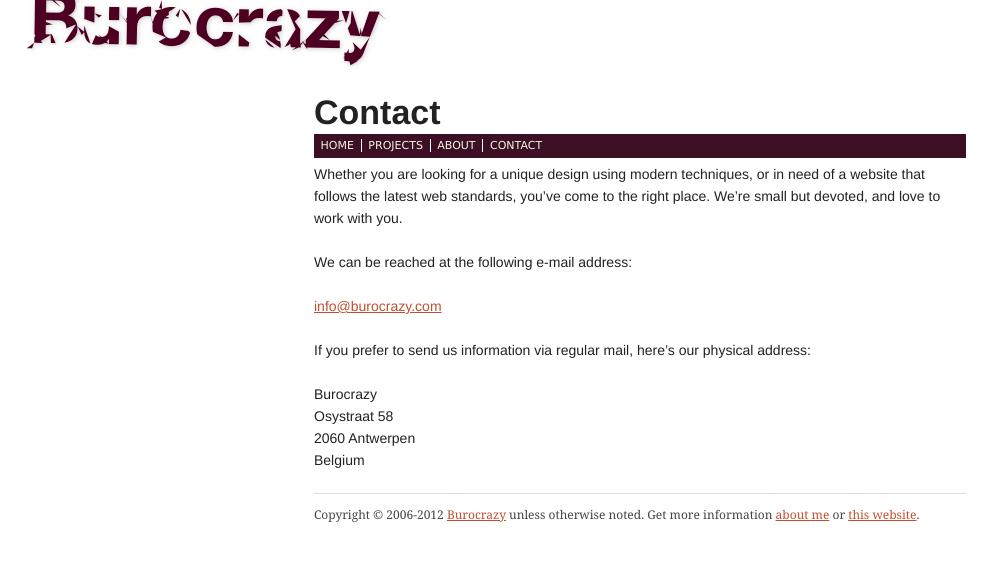
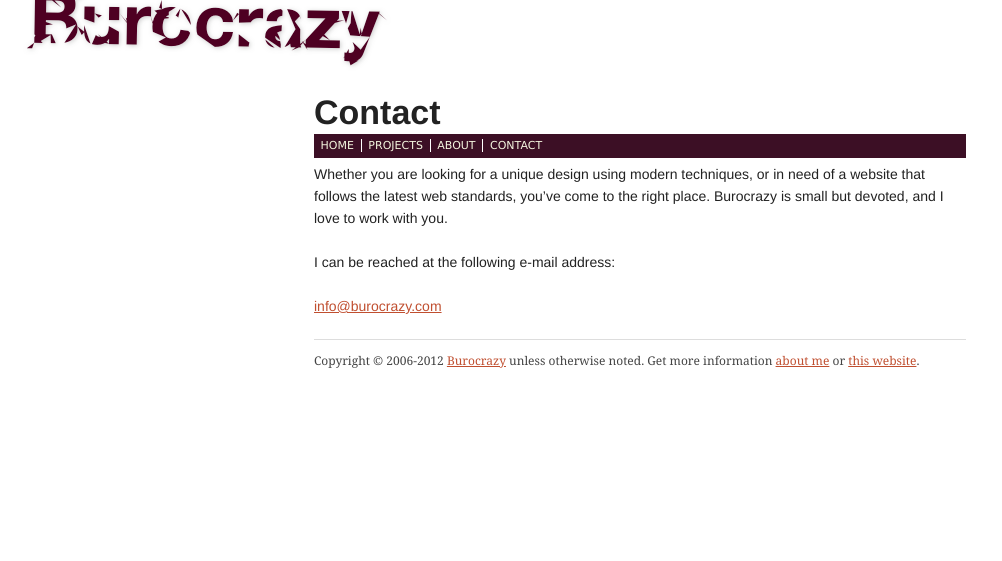
Before and after one commit to fdb/burocrazy.com, a Jekyll site: the page built from contact.md, in a window 1280 px wide. Shown: the top 561 px of the page, without its empty margins (0-1002 px from the left). Built offline with Jekyll 4.4.1, drawn with Linux system fonts in a browser that asks for light colours.

Commit message:
Remove obsolete physical address.

```diff
--- a/contact.md
+++ b/contact.md
@@ -2,15 +2,8 @@
 layout: default
 title: Contact
 ---
-Whether you are looking for a unique design using modern techniques, or in need of a website that follows the latest web standards, you've come to the right place. We're small but devoted, and love to work with you.
+Whether you are looking for a unique design using modern techniques, or in need of a website that follows the latest web standards, you've come to the right place. Burocrazy is small but devoted, and I love to work with you.
 
-We can be reached at the following e-mail address:
+I can be reached at the following e-mail address:
 
 <info@burocrazy.com>
-
-If you prefer to send us information via regular mail, here's our physical address:
-
-Burocrazy<br>
-Osystraat 58<br>
-2060 Antwerpen<br>
-Belgium
```
